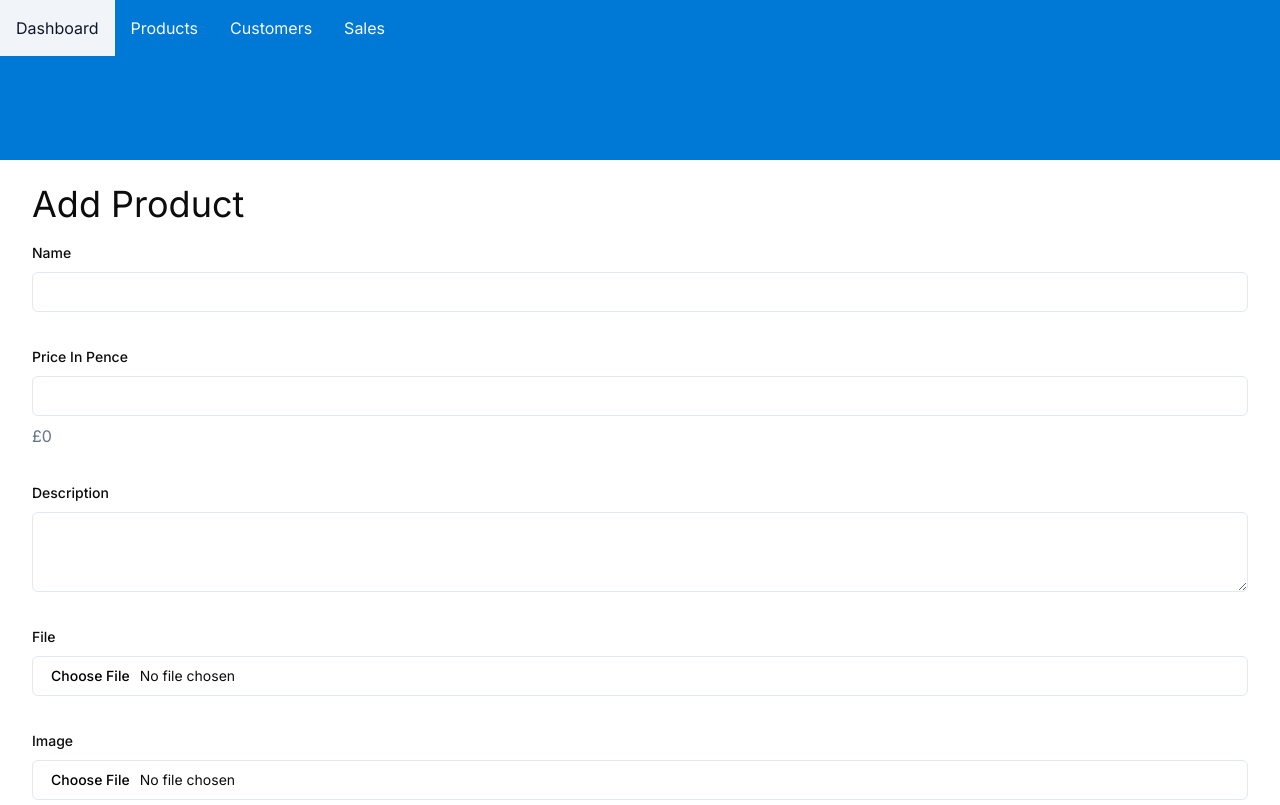
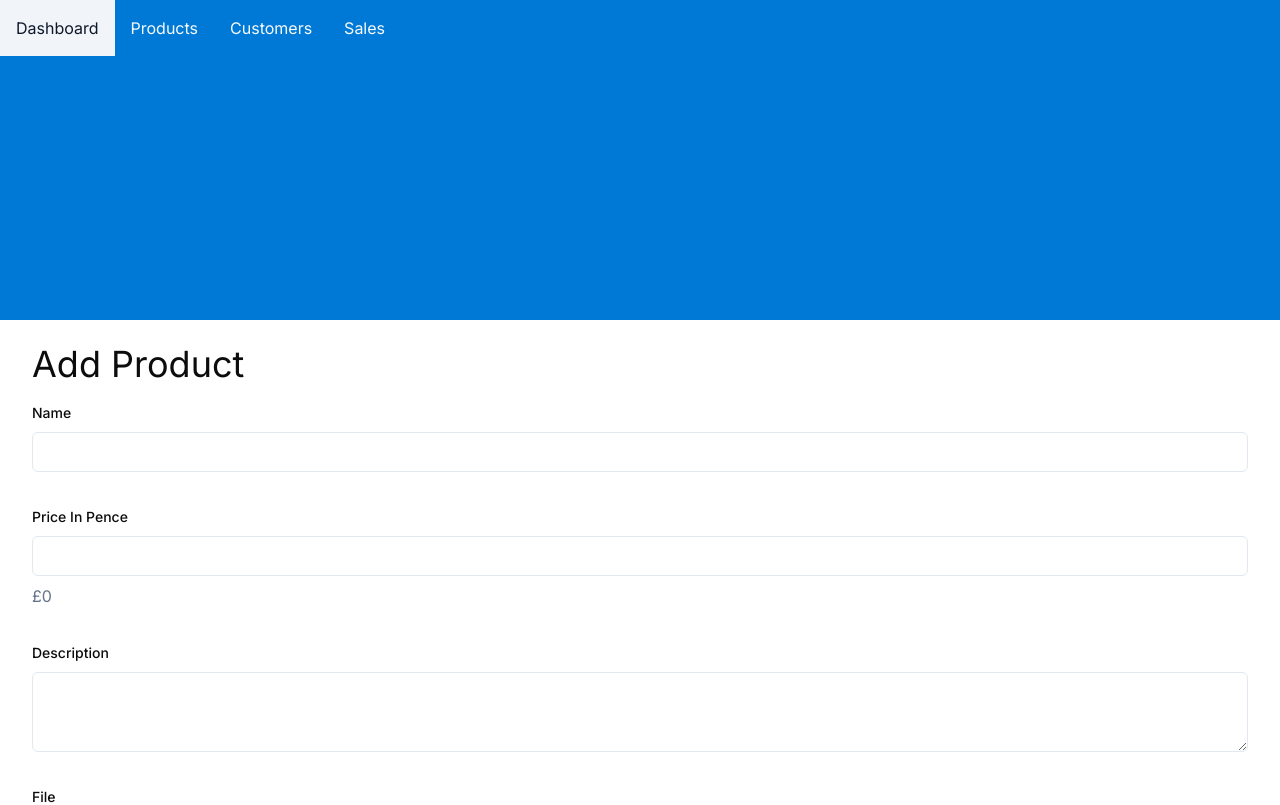
Before and after one commit to Chris-Mayes/ecommerce-template, a Next.js app: page /admin/products/new in a window 1280 px wide. Shown: the top 805 px of the page. Built offline with nearby package versions, Linux system fonts and the light colour scheme.

Commit message:
update navbar

```diff
--- a/src/app/globals.css
+++ b/src/app/globals.css
@@ -78,9 +78,10 @@
 }
 
 .nav-banner {
-    height: 10rem; /* Maintain the height as previously set */
+    position: relative;
+    height: 20rem;
     display: flex;
-    justify-content: left;
-    align-items: flex-start; /* Align items to the top */
-    padding-top: 0px; /* Optionally add some padding to the top */
+    justify-content: flex-start;
+    align-items: flex-start;
+    padding-top: 0;
 }
```
